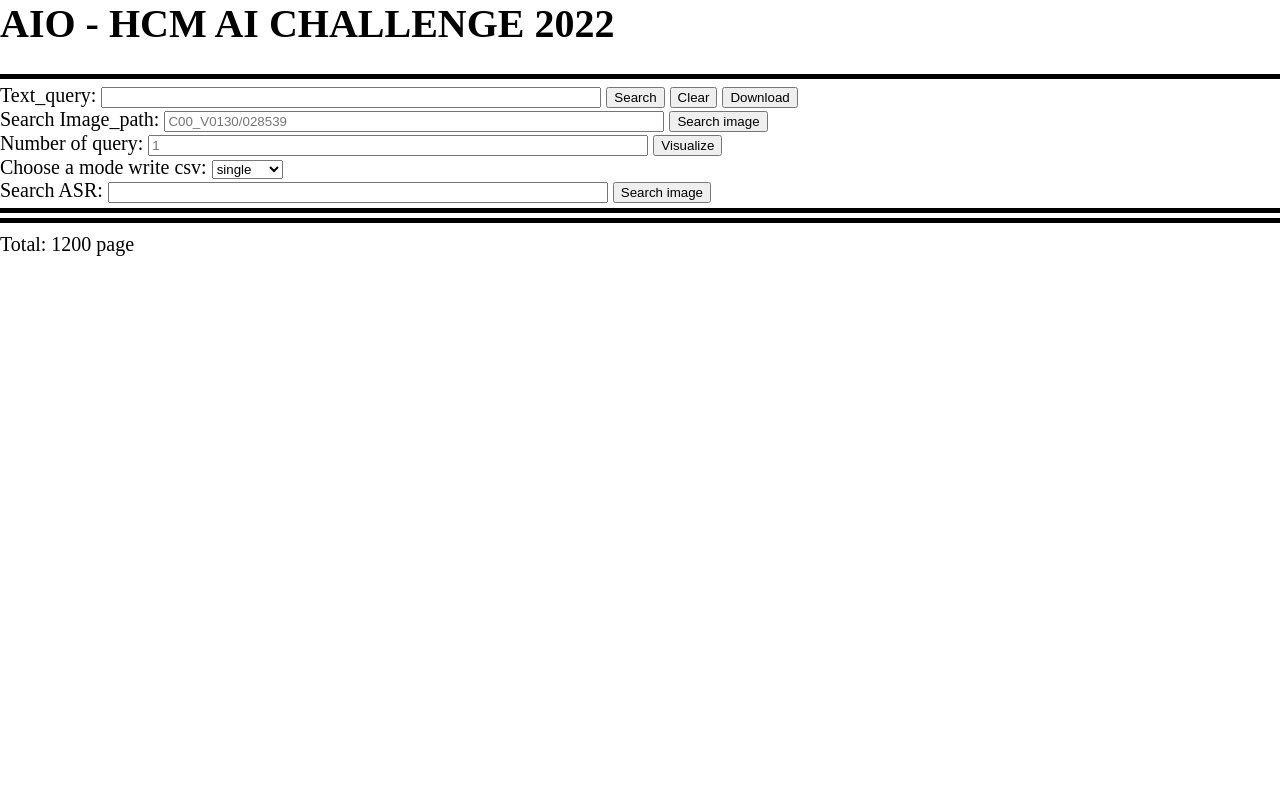
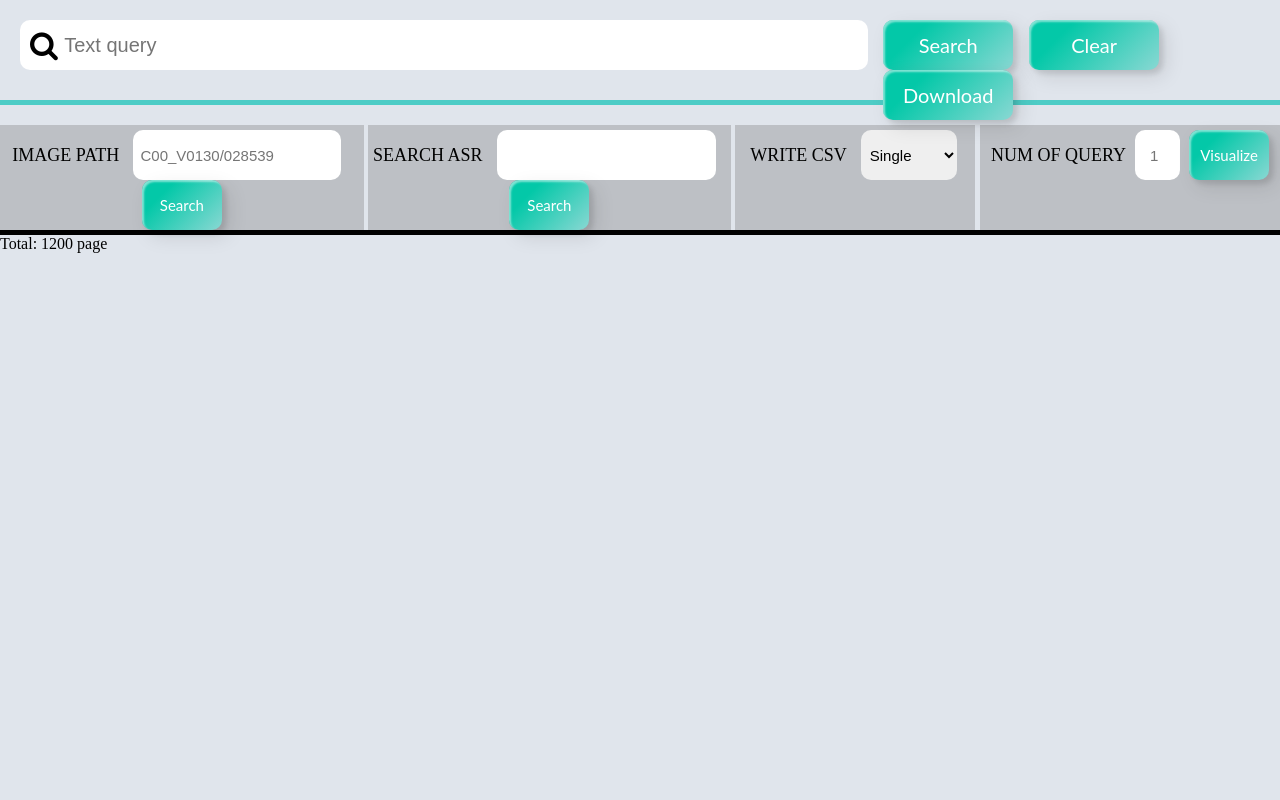
Before and after one commit to AIVIETNAMResearch/Video-Text-Retrieval, a Flask app: template templates/index_thumb.html in a window 1280 px wide; the page is wider, and only the part inside the window is pictured. Run offline with Flask 2, Linux system fonts and the light colour scheme; the template is opened without the code that fills it: most values are stand-ins (such as "Sample title", 1, 10 or a date in 2020); parts of the project's set-up code (start-up, migrations or seed data) failed here and were passed over.

Commit message:
Add files via upload

```diff
--- a/templates/index_thumb.html
+++ b/templates/index_thumb.html
@@ -1,59 +1,237 @@
 <html>
 <header>
     <meta charset="utf-8">
-    <script src="https://ajax.googleapis.com/ajax/libs/jquery/3.4.1/jquery.min.js"></script>
+    <script src="https://ajax.googleapis.com/ajax/libs/jquery/3.6.0/jquery.min.js"></script>
     <title>AIO-IR system</title>
     <meta name="viewport" content="width=device-width, initial-scale=1">
+    <link rel="stylesheet" href="https://cdnjs.cloudflare.com/ajax/libs/font-awesome/4.7.0/css/font-awesome.min.css">
+
+</header>
+<body onload="on_load();">
     <style>
-        body {
+        *{
             margin: 0;
-            padding: 0;
-            text-align: center; /* !!! */
+        }
+        body{
+          margin: 0;
+        }
+
+        .custom-btn {
+          color: #fff;
+          border-radius: 5px;
+          /* padding: 10px 25px; */
+          font-family: 'Lato', sans-serif;
+          background: transparent;
+          cursor: pointer;
+          transition: all 0.3s ease;
+          position: relative;
+          display: inline-block;
+          box-shadow:inset 2px 2px 2px 0px rgba(255,255,255,.5),
+          7px 7px 20px 0px rgba(0,0,0,.1),
+          4px 4px 5px 0px rgba(0,0,0,.1);
+          outline: none;
+        }
+
+        .btn-13 {
+          background-color: #89d8d3;
+          background-image: linear-gradient(315deg, #89d8d3 0%, #03c8a8 74%);
+          border: none;
+          z-index: 1;
+        }
+        .btn-13:after {
+          position: absolute;
+          content: "";
+          width: 100%;
+          height: 0;
+          bottom: 0;
+          left: 0;
+          z-index: -1;
+          border-radius: 5px;
+          background-color: #4dccc6;
+        background-image: linear-gradient(315deg, #4dccc6 0%, #96e4df 74%);
+          box-shadow:
+          -7px -7px 20px 0px #fff9,
+          -4px -4px 5px 0px #fff9,
+          7px 7px 20px 0px #0002,
+          4px 4px 5px 0px #0001;
+          transition: all 0.3s ease;
+        }
+        .btn-13:hover {
+          color: #fff;
+        }
+        .btn-13:hover:after {
+          top: 0;
+          height: 100%;
+        }
+        .btn-13:active {
+          top: 2px;
+        }
+
+        .container{
+          width: 100%;
+          height: 100%;
+          background-color: #e0e5ec;;
+        }
+        /* search */
+        .search_container{
+          width: 100%;
+          height: 100px;
+          display: grid;
+          grid-template-columns: 69% 31%;
+          border-bottom: 5px solid #4dccc6;
+        }
+        .search{
+          width: 100%;
+          height: 100%;
+          padding: 20px;
+
+        }
+        .search label{
+          position: absolute;
+          font-size: 30px;
+          padding: 10px
+        }
+        .search input{
+          width: 96%;
+          height: 50px;
+          border: none;
+          border-radius: 10px;
+          padding-left: 5%;
           font-size: 20px;
         }
-        .centered {
-            margin: 0 auto;
-            text-align: left;
-            width: 1600px;
+        .group_btn{
+          width: 100%;
+          height: 100%;
+          padding-top: 20px;
         }
-        .input_button{
-            width: 200px;
-            height: 40px;
-            margin-top: 20px;
-            border: 2px solid red;
-            background-color: red;
+        .group_btn button{
+          width: 130px;
+          height: 50px;
+          border-radius: 10px;
+          margin-right: 3%;
           color: white;
+          font-size: 20px;
+        }
+        /* search */
+
+        /* selection */
+        .selection{
+          width: 100%;
+          height: 65px;
+          display: grid;
+          grid-template-columns: auto auto 245px 300px;
+          padding-top: 20px;
+        }
+        .selection > div {
+          text-align: center;
+        }
+
+       .img_path{
+        width: 99%;
+        height: 100%;
+        background-color: #bdc0c5;
+       }
+       .img_path label{
+        font-size: 18px;
+      }
+      .img_path input{
+        height: 50px;
+        border-radius: 10px;
+        border: none;
+        margin: 5px 10px 0 10px;
+        padding-left: 2%;
         font-size: 15px;
       }
-        .hide{
-            display: none;
+      .img_path button{
+        width: 80px;
+        height: 50px;
+        color: white;
+        border-radius: 10px;
+        font-size: 15px;
       }
-        .page_num{
-            display: inline-block;
-            margin-right: 5px;
+
+      .search_asr {
+        width: 99%;
+        height: 100%;
+        background-color: bdc0c5;
       }
-        #div_page{
-            text-align: center;
-            margin-top: 10px;
+      .search_asr label{
+        font-size: 18px;
       }
-        a:link {
-          text-decoration: none;
+      .search_asr input{
+        height: 50px;
+        border-radius: 10px;
+        border: none;
+        margin: 5px 10px 0 10px;
+        padding-left: 5%;
+        font-size: 15px;
       }
-        a:hover {
-          color: green;
+      .search_asr button{
+        width: 80px;
+        height: 50px;
+        color: white;
+        border-radius: 10px;
+        font-size: 15px;
       }
-        img{
-            margin: 5px;
+
+       .num_querry{
+        width: 100%;
+        height: 100%;
+        background-color: bdc0c5;
        }
-        input{
-            width: 500px;
+       .num_querry label{
+        font-size: 18px;
        }
+       .num_querry input{
+        width: 15%;
+        height: 50px;
+        border-radius: 10px;
+        border: none;
+        margin:5px 5px 0 5px;
+        padding-left: 5%;
+        font-size: 15px;
+       }
+       .num_querry button{
+        width: 80px;
+        height: 50px;
+        color: white;
+        border-radius: 10px;
+        font-size: 15px;
+       }
+       .csv{
+        width: 98%;
+        height: 100%;
+        background-color: bdc0c5;
+       }
+       .csv label{
+        font-size: 18px;
+       }
+       .csv select{
+        width: 40%;
+        height: 50px;
+        border-radius: 10px;
+        border: none;
+        margin: 5px 3px 0 10px;
+        padding-left: 5px;
+        font-size: 15px;
+       }
+
+        /* selection */
+
+        /* list img */
+        .image{
+          width: 100%;
+          height: 100%;
+        }
+        /* list img */
 
         /* add image button */
         #div_img {
                 display: flex;
                 flex-direction: row;
                 flex-wrap: wrap;
+                padding: 20px;
+                background-color: #e0e5ec;
                 /* height: 120px;
                 width: 516px; */
             }
@@ -123,69 +306,72 @@
                 font-size: 30;
             }
 
-        /* #div_page_text{
-            text-align: center;
-            margin-top: 10px;
-        } */
+            @supports (display: flex) {
+            @media screen and (min-width: 1024px) {
+              article {
+                display: flex;
+              }
+            }
+          }
 
+          @supports (display: grid) {
+            @media screen and (min-width: 1024px) {
+              article {
+                display: grid;
+              }
+            }
+          }
 
       </style>
+    <div class="container">
+        <div class="search_container">
+          <div class="search">
 
-</header>
-<body onload="on_load();">
-    <div class="centered">
-        <h1 id="imgpath"> AIO - HCM AI CHALLENGE 2022 </h1>
-        <div style="height: 5px; width: 100%; background-color: black; margin-bottom: 5px;"></div>
-        <div>
-            Text_query: <input id="text_query"></input>
-            <!-- label_img_path: <input id="imgpath"></input> -->
-            <button onclick="search();">Search</button>
-            <button onclick="reset()">Clear</button>
-            <button onclick="download_btn()">Download</button>
+            <label for="">
+              <i class="fa fa-search" aria-hidden="true"></i>
+            </label>
+            <input id="text_query" type="text" placeholder="Text query">
+          </div>
+          <div class="group_btn">
+            <button class="custom-btn btn-13" onclick="search();"><span>Search</span></button>
+            <button class="custom-btn btn-13" onclick="reset()"><span>Clear</span></button>
+            <button class="custom-btn btn-13" onclick="download_btn()"><span>Download</span></button>
           </div>
 
-        <div>
-            Search Image_path: <input id="search_image_path" placeholder="C00_V0130/028539"></input>
-            <!-- label_img_path: <input id="imgpath"></input> -->
-            <button onclick="search_image_path();">Search image</button>
+        </div>
+        <div class="selection">
+          <div class="img_path">
+            <label for="">IMAGE PATH</label>
+            <input id="search_image_path" type="text" placeholder="C00_V0130/028539"></input>
+            <button class="custom-btn btn-13" onclick="search_image_path();"><span>Search</span></button>
           </div>
 
-		<div>
-            <!-- <input id="get_file" type="file" value="Get File" style="width: 250px"/> -->
-            Number of query: <input id="number_of_query" placeholder="1"></input>
-            <button onclick="visualize();">Visualize</button>
+          <div class="search_asr">
+            <label for="">SEARCH ASR</label>
+             <input id="text_asr" type="text"></input>
+            <button class="custom-btn btn-13" onclick="search_asr();"><span>Search</span></button>
+        </div>
+
+        <div class="csv">
+          <label for="mode_csv">WRITE CSV</label>
+          <select name="" id="mode_write_csv">
+            <option value="single">Single</option>
+            <option value="list_shot">List_shot</option>
+          </select>
 
         </div>
 
-        <div>
-            <label for="mode_csv">Choose a mode write csv:</label>
-                <select id="mode_write_csv">
-                    <option value="single">single</option>
-                    <option value="list_shot">list_shot</option>
-                </select>
+          <div class="num_querry">
+            <label for="">NUM OF QUERY</label>
+            <input type="number" placeholder="1">
+            <button class="custom-btn btn-13" onclick="visualize();"><span>Visualize</span></button>
           </div>
 
-        <div>
-            Search ASR: <input id="text_asr"></input>
-            <!-- label_img_path: <input id="imgpath"></input> -->
-            <button onclick="search_asr();">Search image</button>
         </div>
 
-        <!-- setup -->
-        <!-- <div style="height: 5px; width: 100%; background-color: black; margin-bottom: 5px;"></div>
-        <div class="popup_div" id="popup_div_outer">
-            <div class="popup_div_inner" id="popup_div_inner">
-                <div id="div_cls"></div>
-                <div id="div_score"></div>
-                <div id="div_fname"></div>
-                <canvas id="popup_canvas" style="border:1px solid #d3d3d3;">
-            </div>
-            <div id="popup_fname_div"></div>
-        </div>
-        <div style="height: 5px; width: 100%; background-color: black; margin-bottom: 5px;"></div> -->
-        <!-- setup -->
 
-        <div style="height: 5px; width: 100%; background-color: black; margin-bottom: 5px; margin-top: 5px;"></div>
+
+        <!-- <div style="height: 5px; width: 100%; background-color: black; margin-bottom: 5px; margin-top: 5px;"></div> -->
         <div id="div_img">
 
         </div>
@@ -196,13 +382,17 @@
         </div>
         <div id="div_total_page">Total: 1200 page</div>
         <div style="margin-bottom: 50px;"></div>
+
       </div>
     <script>
         var data = '{{ data|tojson }}';
         data = data.replace(/\s/g, '');
         data = data.replace(/\\/g, '/');
         data = JSON.parse(data);
-
+        let btn_knn = document.getElementsByClassName("btn_knn");
+        let btn_select = document.getElementsByClassName("btn_select");
+        let hoverImg = document.getElementsByClassName("hoverImg");
+        // console.log("data: " + JSON.stringify(data))
         function add_paging(){
             console.log(data['num_page']);
             var url = new URL(window.location.href);
@@ -245,46 +435,33 @@
         }
 
         function add_img(div_id_image){
-            for (i = 0; i < data['pagefile'].length; i++){
-                imgpath = data['pagefile'][i]['imgpath']
-                id = data['pagefile'][i]['id']
-                // labelpath = data['pagefile'][i]['labelpath']
-                // fname = data['pagefile'][i]['fname']
-                // fname_ext = data['pagefile'][i]['fname_ext']
-                var iImg = document.createElement('img');
-                // iImg.setAttribute("src", "get_img?fpath="+imgpath+fname+"&boxes="+data['pagefile'][i]['boxes']);
-                iImg.setAttribute("src", "get_img?fpath="+imgpath);
-                iImg.setAttribute("border", 0);
-                iImg.setAttribute("alt", imgpath);
-                iImg.setAttribute("id", id);
-                iImg.setAttribute("width", 300);
-                iImg.setAttribute("height", 180);
-                iImg.setAttribute("onclick", "show_list_segment('"+id+"');");
+            let div_img = document.getElementById("div_img");
+            let pagefile_list = data['pagefile'];
 
-                var box = document.createElement('button');
-                box.textContent = "sellect";
-                box.setAttribute('class', 'btn');
-                box.setAttribute('onclick',  "writecsv('"+id+","+imgpath+"');");
+            pagefile_list.forEach((item,index) => {
+                // console.log('item: ' + JSON.stringify(item))
+                $("#div_img").append(
+                    `<div class= "container_img_btn"  onmouseover="mouseOver(${index})" onmouseout="mouseOut(${index})">
+                        <button class="btn_knn" onClick="go_img_search(${index})">KNN</button>
+                        <button class="btn_select" onClick="writecsv(${index},'${index},${item.imgpath}')">SELECT</button>
+                        <img class="hoverImg" onclick="show_list_segment(${index})" src="get_img?fpath=${item.imgpath}">
 
-                var box_knn = document.createElement('button');
-                box_knn.textContent = "knn";
-                box_knn.setAttribute('class', 'btn_knn');
-                box_knn.setAttribute('onclick',  "go_img_search('"+id+"');");
+                    </div>`
+                )
+            });
 
-                var div_image_button = document.createElement('div');
-                div_image_button.setAttribute('class', 'container_img_btn');
-
-
-                div_image_button.appendChild(box);
-                div_image_button.appendChild(box_knn);
-                div_image_button.appendChild(iImg);
-                // iImg.appendChild(box);
-                document.getElementById(div_id_image).appendChild(div_image_button);
-
-                // document.getElementById("div_img").appendChild(iImg);
-            }
         }
 
+        function mouseOver(id){
+            // console.log('type: ' + typeof(btn_knn))
+            btn_knn[id].style.display="block";
+            btn_select[id].style.display="block";
+        }
+        function mouseOut(id){
+            // console.log('type: ' + typeof(btn_knn))
+            btn_knn[id].style.display="none";
+            btn_select[id].style.display="none";
+        }
         function go_img_search(id){
             window.open("/imgsearch?imgid="+id);
         }
@@ -293,7 +470,7 @@
             var url = new URL(window.location.href);
             var imgpath = url.searchParams.get("imgpath");
             // var labelpath = url.searchParams.get("labelpath");
-            document.getElementById('imgpath').value = imgpath;
+            // document.getElementById('imgpath').value = imgpath;
             // document.getElementById('labelpath').value = labelpath;
             add_paging();
             add_img("div_img");
@@ -303,12 +480,13 @@
             window.open("/showsegment?imgid="+id);
         }
 
-        function writecsv(info_key){
+        function writecsv(id,info_key){
+            hoverImg[id].style.border="4px solid red";
             // alert("write list shot with id "+id);
             // window.open("/writecsv?imgid="+id);
-            console.log("info_key: " + info_key);
+
             var mode_write_csv = document.getElementById("mode_write_csv").value;
-            console.log("mode_write_csv: " + mode_write_csv);
+            // console.log("mode_write_csv: " + mode_write_csv);
             var info = {};
             $.ajax({
                 url: "writecsv?info_key="+info_key+"&mode="+mode_write_csv,
```
Also changed, not shown: other parts of templates/index_thumb.html (+34 -28 lines). Lines whose indentation alone changed are shown as unchanged.
